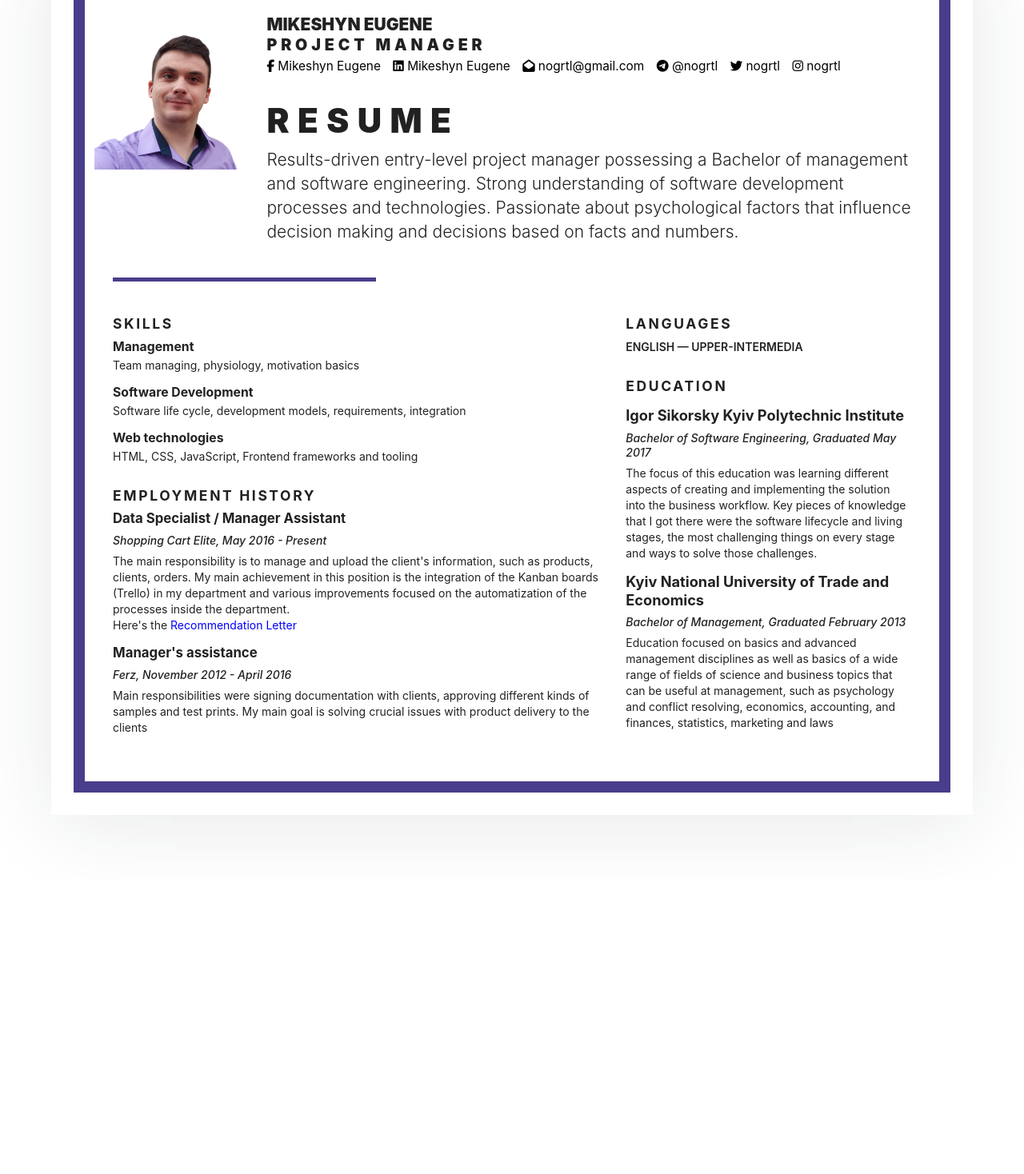
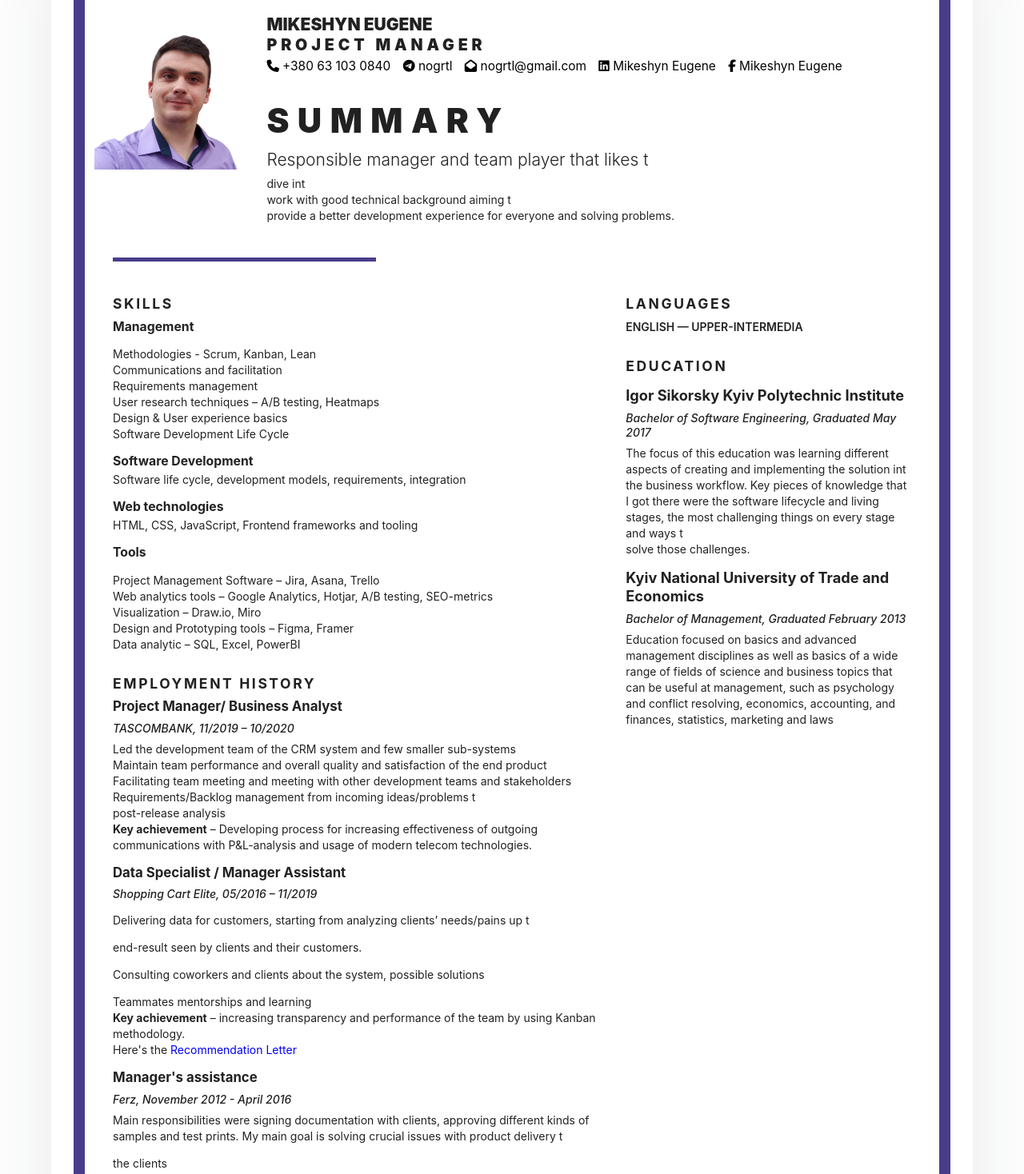
Before and after one commit to NogrTL/homepage, a plain HTML site: page index.html in a window 1280 px wide. Shown: the part 154-1622 px from the top of the page at 80% size. Before the commit the page ends 1253 px from the top, so only its background shows below. Drawn offline with nearby package versions, Linux system fonts and the light colour scheme.

Commit message:
WIP Update resume info

```diff
--- a/index.html
+++ b/index.html
@@ -59,17 +59,19 @@
                   <h2 class="job">Project manager</h2>
                   <ul class="contacts">
                     <li>
-                      <a href="https://www.facebook.com/eugene.mikeshyn" rel="author" class="facebook" target="_blank">
+                      <a href="tel:+380631030840" rel="author" class="phone" target="_blank">
                         <span>
-                          <i class="fab fa-facebook-f"></i>
-                          Mikeshyn Eugene</span>
+                          <i class="fas fa-phone"></i>
+                          +380 63 103 0840</span>
                       </a>
                     </li>
-                    <li><a href="https://www.linkedin.com/in/eugene-mikeshin/" rel="author" class="linkedin"
-                        target="_blank">
+                    <li>
+                      <a href="https://telegram.me/nogrtl" rel="author" class="teregram" target="_blank">
                         <span>
-                          <i class="fab fa-linkedin"></i>
-                          Mikeshyn Eugene</span></a></li>
+                          <i class="fab fa-telegram-plane"></i>
+                          nogrtl</span>
+                      </a>
+                    </li>
                     <li>
                       <a href="mailto:nogrtl@gmail.com" rel="author" class="mail" target="_blank">
                         <span>
@@ -78,24 +80,16 @@
                       </a>
                     </li>
                     <li>
-                      <a href="https://telegram.me/nogrtl" rel="author" class="teregram" target="_blank">
+                      <a href="https://www.linkedin.com/in/nogrtl/" rel="author" class="linkedin" target="_blank">
                         <span>
-                          <i class="fab fa-telegram-plane"></i>
-                          @nogrtl</span>
-                      </a>
+                          <i class="fab fa-linkedin"></i>
+                          Mikeshyn Eugene</span></a>
                     </li>
                     <li>
-                      <a href="https://twitter.com/nogrtl" class="twitter" target="_blank">
+                      <a href="https://www.facebook.com/nogrtl/" rel="author" class="facebook" target="_blank">
                         <span>
-                          <i class="fab fa-twitter"></i>
-                          nogrtl</span>
-                      </a>
-                    </li>
-                    <li>
-                      <a href="https://www.instagram.com/nogrtl/" class="instagram" target="_blank">
-                        <span>
-                          <i class="fab fa-instagram"></i>
-                          nogrtl</span>
+                          <i class="fab fa-facebook-f"></i>
+                          Mikeshyn Eugene</span>
                       </a>
                     </li>
                   </ul>
@@ -104,12 +98,12 @@
                   <div class="divider"></div>
                 </div>
                 <div class="sixteen wide column">
-                  <h2>Resume</h2>
-                  <p>Results-driven entry-level project manager possessing a Bachelor of management and software
-                    engineering. Strong
-                    understanding of software development processes and technologies. Passionate about psychological
-                    factors that influence
-                    decision making and decisions based on facts and numbers.</p>
+                  <h2>SUMMARY</h2>
+                  <p>Responsible manager and team player that likes t<li>dive int
+                    <li>work with good technical background
+                      aiming t
+                    <li>provide a better development experience for everyone and solving problems.
+                  </p>
                 </div>
               </div>
             </div>
@@ -124,11 +118,30 @@
               <section class="skills">
                 <h3>Skills</h3>
                 <h4>Management</h4>
-                <p>Team managing, physiology, motivation basics</p>
+                <p>
+                <ul>
+                  <li>Methodologies - Scrum, Kanban, Lean</li>
+                  <li>Communications and facilitation</li>
+                  <li>Requirements management</li>
+                  <li>User research techniques – A/B testing, Heatmaps</li>
+                  <li>Design & User experience basics</li>
+                  <li>Software Development Life Cycle</li>
+                </ul>
+                </p>
                 <h4>Software Development</h4>
                 <p>Software life cycle, development models, requirements, integration</p>
                 <h4>Web technologies</h4>
                 <p>HTML, CSS, JavaScript, Frontend frameworks and tooling</p>
+                <h4>Tools</h4>
+                <p>
+                <ul>
+                  <li>Project Management Software – Jira, Asana, Trello</li>
+                  <li>Web analytics tools – Google Analytics, Hotjar, A/B testing, SEO-metrics</li>
+                  <li>Visualization – Draw.io, Miro</li>
+                  <li>Design and Prototyping tools – Figma, Framer</li>
+                  <li>Data analytic – SQL, Excel, PowerBI</li>
+                </ul>
+                </p>
               </section>
               <section class="empoyments">
                 <h3>Employment History</h3>
@@ -136,17 +149,49 @@
                   <li>
                     <p>
                     <h4>
+                      Project Manager/ Business Analyst
+                    </h4>
+                    <h5>
+                      TASCOMBANK, 11/2019 – 10/2020
+                    </h5>
+                    </p>
+                    <p>
+                    <ul>
+                      <li>Led the development team of the CRM system and few smaller sub-systems</li>
+                      <li>Maintain team performance and overall quality and satisfaction of the end product</li>
+                      <li>Facilitating team meeting and meeting with other development teams and stakeholders</li>
+                      <li>Requirements/Backlog management from incoming ideas/problems t
+                      <li>post-release analysis</li>
+                    </ul>
+                    </p>
+                    <p><span>
+                        <b>Key achievement</b> – Developing process for increasing effectiveness of outgoing
+                        communications with
+                        P&L-analysis and usage of modern telecom technologies.</p>
+                    </span>
+
+                  </li>
+                  <li>
+                    <p>
+                    <h4>
                       Data Specialist / Manager Assistant
                     </h4>
                     <h5>
-                        Shopping Cart Elite, May 2016 - Present
+                      Shopping Cart Elite, 05/2016 – 11/2019
                     </h5>
                     </p>
-                    <p>The main responsibility is to manage and upload the client's information, such as products,
-                      clients, orders. My main
-                      achievement in this position is the integration of the Kanban boards (Trello) in my department and
-                      various improvements
-                      focused on the automatization of the processes inside the department.
+                    <p>
+                  <li>Delivering data for customers, starting from analyzing clients’ needs/pains up t
+                  <li>end-result
+                    seen by clients and their customers.
+                  <li>Consulting coworkers and clients about the system, possible solutions
+                  <li>Teammates mentorships and learning
+                    </p>
+                    <p>
+                      <span>
+                        <b>Key achievement</b> – increasing transparency and performance of the team by using Kanban
+                        methodology.
+                      </span>
                     </p>
                     <p><span>Here's the <a href="/assets/docs/Recommendation Letter.pdf" target="_">Recommendation
                           Letter</span></a></p>
@@ -164,7 +209,8 @@
                       Main responsibilities were signing documentation with clients, approving different kinds of
                       samples
                       and test prints. My
-                      main goal is solving crucial issues with product delivery to the clients</p>
+                      main goal is solving crucial issues with product delivery t
+                  <li>the clients</p>
                   </li>
                 </ul>
               </section>
@@ -183,10 +229,11 @@
                 </h4>
                 <h5>Bachelor of Software Engineering, Graduated May 2017</h5>
                 The focus of this education was learning different aspects of creating and implementing the solution
-                  into the business
+                int<li>the business
                   workflow. Key pieces of knowledge that I got there were the software lifecycle and living stages, the
                   most challenging
-                  things on every stage and ways to solve those challenges.
+                  things on every stage and ways t
+                <li>solve those challenges.
                   </p>
                   <p>
                   <h4>
```
Lines whose indentation alone changed are shown as unchanged.
